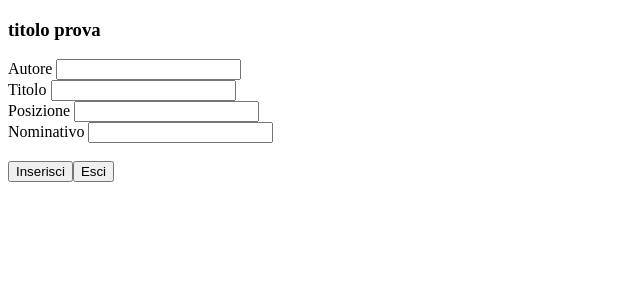
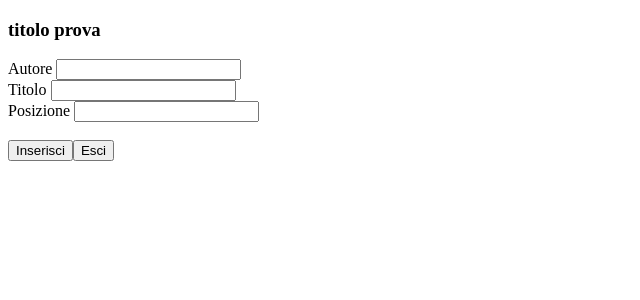
Before and after one commit to MatteoBarresi/progetto_ssw2024, an Angular app: page / in a window 1280 px wide. Both pictures are taken after a click on the button "inserimento". Shown: the top 300 px of the page, without its empty margins (0-640 px from the left). Built offline with nearby package versions, Linux system fonts and the light colour scheme; no server answers.

Commit message:
pulito insert

```diff
--- a/src/root/inserimento/inserimento.component.html
+++ b/src/root/inserimento/inserimento.component.html
@@ -8,9 +8,6 @@
         <br/>
         Posizione
         <input type ="text" id ="campoPosizione">
-        <br/>
-        Nominativo
-        <input type ="text" id ="campoNominativo">
     </div>
     <br/>
     <button (click) = "send()">Inserisci</button>
--- a/src/root/inserimento/inserimento.component.ts
+++ b/src/root/inserimento/inserimento.component.ts
@@ -18,7 +18,6 @@ export class InserimentoComponent implements OnInit {
 
   @Input() pagina: string;
   @Output() eventoCambio = new EventEmitter<string>();
- // @Output() eventoCampi = new EventEmitter<string[]>();
 
   archivio : Archivio = new Archivio([]);
 
@@ -39,7 +38,7 @@ export class InserimentoComponent implements OnInit {
       {
         next: (x:AjaxResponse<any>)=> {
           const collezione = (JSON.parse(x.response));
-          collezione.map((item)=> this.archivio.add(new Libro(item['autore'],item['titolo'],item['posizione'],item['nominativo'])))
+          collezione.map((item)=> this.archivio.add(new Libro(item['autore'],item['titolo'],item['posizione'],"")))
           console.log("archivio appena ottenuto " + this.archivio.collezione);
           this.archivio.collezione.map((item)=> console.log(item));
         },
@@ -50,10 +49,7 @@ export class InserimentoComponent implements OnInit {
   }
 
   checkCampiVuoti(campi:HTMLCollectionOf<HTMLInputElement>): boolean{
-    //controlla che i campi autore, titolo e posizione non siano vuoti
-    if(campi['campoAutore'].value && campi['campoTitolo'].value && campi['campoPosizione'].value !== '')
-      return true;
-    else return false;
+    return Array.from(campi).every((item)=>item.value !=='');
   }
 
 
@@ -74,7 +70,7 @@ export class InserimentoComponent implements OnInit {
     //console.log(campi);
     if(!this.checkCampiVuoti(campi))
     {
-      console.log('Riempire i campi obbligatori');
+      console.log('Riempire i campi vuoti');
     }else{
 
       //Array.from(campi).map((item)=> valori.push(item.value)); //mette le stringhe in un array[]<string>
--- /dev/null
+++ b/src/root/ricerca/ricerca.component.html
@@ -0,0 +1 @@
+<p>ricerca works!</p>
```
Also changed, not shown: src/root/ricerca/ricerca.component.ts (added, +12 -0 lines), src/root/root.component.ts (+0 -7 lines), src/root/ricerca/ricerca.component.css (added), 1 other file (tests, documents, lock files or other folders).
